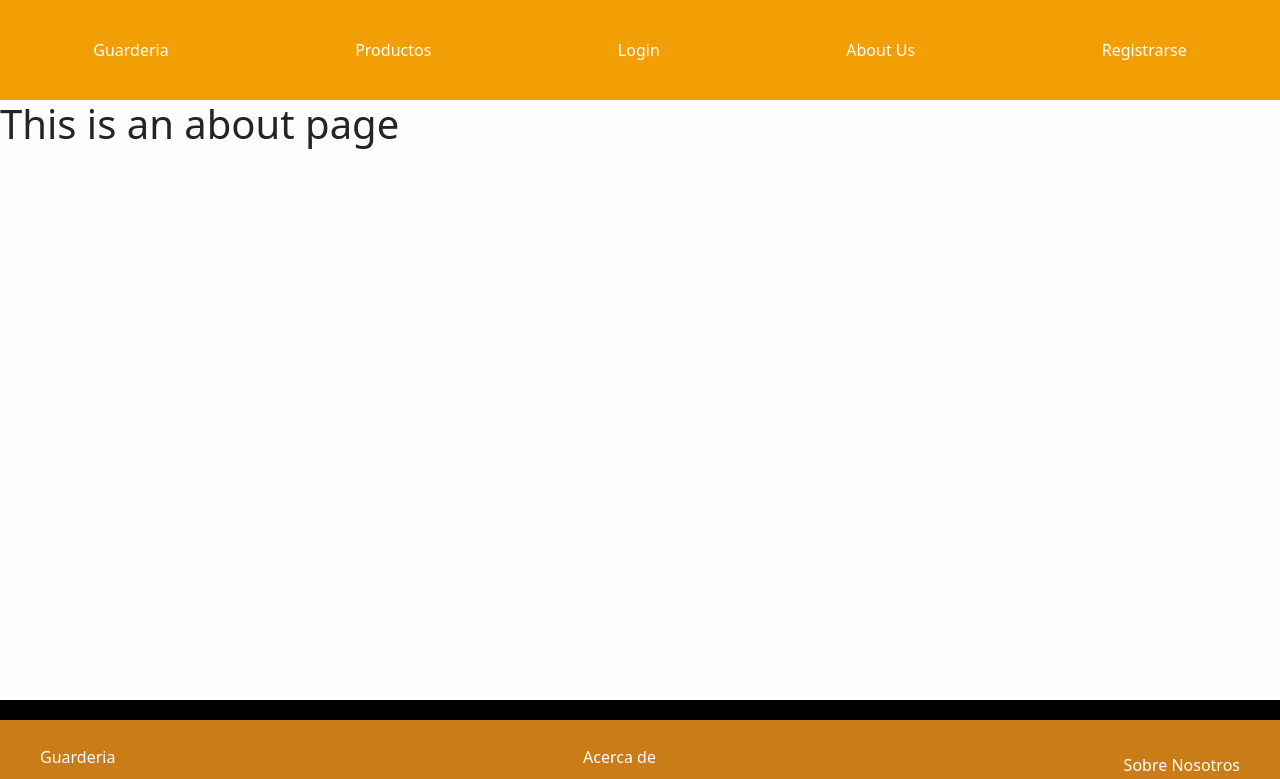
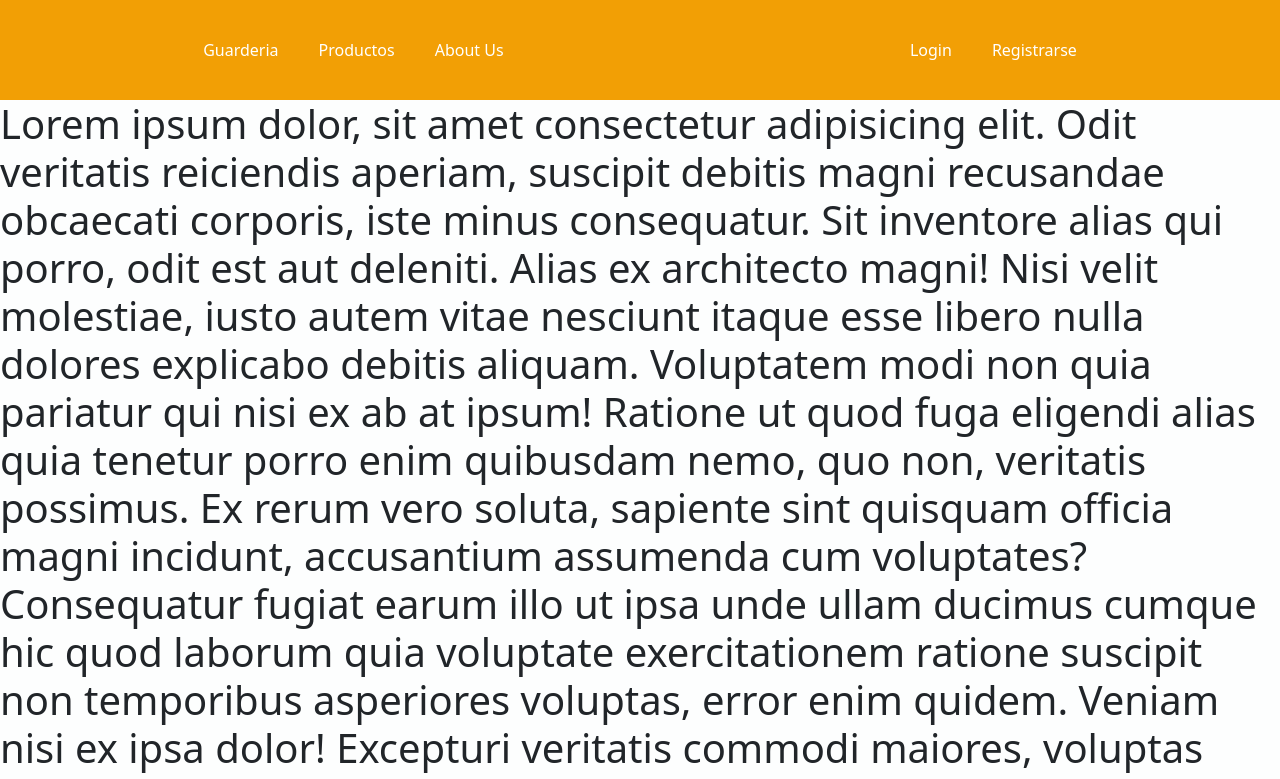
Before and after one commit to paolaflorez09/front-end, a Vue app: page /About in a window 1280 px wide. Shown: the top 779 px of the page. Built offline with nearby package versions, Linux system fonts and the light colour scheme; what @vue/apollo-option would draw is missing.

Commit message:
Footer and header fixed

```diff
--- a/src/App.vue
+++ b/src/App.vue
@@ -3,11 +3,15 @@
 
     <header class="header">
         <nav>
+          <div>
             <button v-on:click="loadHome">Guarderia</button>
             <button v-on:click="loadProducts">Productos</button>
+            <button v-on:click="loadAboutUs">About Us</button>
+          </div>
+          <div>
             <button v-on:click="loadLogIn">Login</button>
-            <button v-on:click="loadAboutUs">About Us</button>
             <button v-on:click="loadAboutUs">Registrarse</button>
+          </div>
         </nav>
     </header>
     <!-- <header>
@@ -115,8 +119,10 @@ export default {
 
 <style>
 
+
   body {
     margin: 0 0 0 0;
+    background-color: #FDFEFE;
   }
 
   header{
@@ -164,21 +170,24 @@ export default {
   }
 
   .main-component{
-    height: 75vh;
+
     margin: 0%;
     padding: 0%;
 
     background: #FDFEFE ;
   }
 
+
   footer{
+
         background-color: #ca7c16;
         margin-top: 25px;
         height: 80px;
-        position: fixed;
+
         padding: 10px 10px 0px 10px;
         bottom: 0;
         width: 100%;
+
     }
   footer div{
         display: flex;
@@ -203,4 +212,8 @@ export default {
 
   }
 
+  html{
+    background-color: white;
+  }
+
 </style>
--- a/src/components/About.vue
+++ b/src/components/About.vue
@@ -1,6 +1,30 @@
 <template>
   <div class="about">
-    <h1>This is an about page</h1>
+    <h1>Lorem ipsum dolor, sit amet consectetur adipisicing elit. Odit veritatis reiciendis aperiam, suscipit debitis magni recusandae obcaecati corporis, iste minus consequatur. Sit inventore alias qui porro, odit est aut deleniti.
+    Alias ex architecto magni! Nisi velit molestiae, iusto autem vitae nesciunt itaque esse libero nulla dolores explicabo debitis aliquam. Voluptatem modi non quia pariatur qui nisi ex ab at ipsum!
+    Ratione ut quod fuga eligendi alias quia tenetur porro enim quibusdam nemo, quo non, veritatis possimus. Ex rerum vero soluta, sapiente sint quisquam officia magni incidunt, accusantium assumenda cum voluptates?
+    Consequatur fugiat earum illo ut ipsa unde ullam ducimus cumque hic quod laborum quia voluptate exercitationem ratione suscipit non temporibus asperiores voluptas, error enim quidem. Veniam nisi ex ipsa dolor!
+    Excepturi veritatis commodi maiores, voluptas magni ullam eum neque totam saepe adipisci molestiae explicabo, perspiciatis necessitatibus sed ipsum beatae optio labore in cupiditate dicta quos dolorum? Nisi illum perferendis quam?
+    Ab eum esse cupiditate placeat tempora repudiandae, tenetur, odio ex eaque vero laboriosam. Provident sit inventore suscipit sed. Nam voluptatibus aliquid sapiente est maxime quae nobis. Officia explicabo velit eligendi.
+    Adipisci nobis laboriosam debitis dolores facilis? Molestias aperiam, temporibus animi distinctio recusandae qui voluptate nam maxime nemo, ab porro ullam sequi. Possimus iste temporibus a minima? Qui, necessitatibus. Quisquam, optio.
+    Vel, assumenda. Veniam exercitationem vero, rem corporis similique, qui quod sint ab dolorum quaerat unde modi. Ipsam, natus, tenetur beatae consequuntur mollitia nihil reprehenderit ipsum sunt quis laboriosam molestiae dicta?
+    Explicabo natus odio consequatur. Earum non facere tempore perferendis harum est porro reprehenderit inventore libero repudiandae! Eos consectetur dolorum et, facere, voluptatum, sunt repudiandae inventore at illum excepturi quod nisi.
+    Commodi, possimus cupiditate? Sed aut in nemo qui impedit earum excepturi nihil dolorum eveniet id ea optio, illum cupiditate harum, fuga error porro libero cum magni eos. Nesciunt, eligendi tempora!
+    Perspiciatis blanditiis, pariatur nam quaerat ut minus adipisci cum nemo, veniam numquam incidunt eaque consequatur, excepturi praesentium eveniet corporis porro dolor exercitationem voluptatum eligendi! Molestiae quod sed rerum ullam alias.
+    Doloribus exercitationem, quos hic tempore repudiandae quibusdam accusantium quisquam adipisci dolores voluptates doloremque perspiciatis? Deleniti eos dolor quibusdam a, quis itaque, adipisci nihil ipsam beatae cumque enim id temporibus quam.
+    Repudiandae et facere ex recusandae laudantium amet ad quam qui maiores, nisi doloribus illo quae distinctio ut, commodi itaque dolorum porro. Maxime mollitia eaque, sint fuga perspiciatis ratione eligendi blanditiis?
+    Asperiores fuga, vel ullam similique perspiciatis quos quas! Numquam nisi provident voluptates amet corrupti eveniet modi, maiores eaque totam possimus iusto quia quis deleniti sint vitae? Dolores autem repellendus et.
+    Numquam aut aspernatur nesciunt amet animi eos explicabo eius blanditiis reiciendis odio non id mollitia nam, fugiat iusto harum quas vitae nobis ut a aliquam laudantium fuga autem. Aspernatur, minima!This is an about page</h1>
+    Lorem ipsum dolor sit amet consectetur adipisicing elit. Maiores iusto laborum repellat laudantium voluptates doloribus soluta. Aspernatur eos similique repellendus quis odit, incidunt sapiente amet eaque totam obcaecati. Quos, aut?
+    Harum necessitatibus accusantium quod perferendis repellendus doloribus numquam minima aut repudiandae incidunt, natus officiis quas et sunt veritatis, iste ipsum exercitationem magni earum! Porro voluptatum voluptates sapiente, dignissimos ab incidunt.
+    Quidem qui ex corrupti possimus expedita, distinctio voluptatibus, omnis dolor voluptatem assumenda quas ut facilis est vel suscipit veniam quaerat ullam! Ipsam, facilis libero? Commodi at adipisci soluta eum quia!
+    Tenetur voluptate beatae consequatur rerum similique quis quasi sunt tempora, obcaecati dolores esse veritatis, atque molestias quae unde fugiat rem suscipit, odit nisi quas quidem saepe adipisci. Quae, impedit deserunt.
+    Accusamus, vero numquam. Molestias ab saepe cupiditate eveniet aut cum quis explicabo accusamus ex odio praesentium rem architecto voluptas iure modi accusantium doloribus autem debitis eaque natus cumque, provident et.
+    Debitis necessitatibus consequatur eligendi optio placeat expedita consectetur numquam! Sed, neque amet fuga autem reprehenderit quas sunt nostrum ab ducimus vero ut inventore explicabo cumque magni molestiae? Quae, dicta doloremque.
+    Sequi ducimus maxime tenetur iusto commodi in quos, ratione, a quas voluptatum unde exercitationem animi dolores deserunt sed delectus reprehenderit laudantium fuga modi excepturi corrupti quidem minus eius. Amet, illum.
+    Esse quaerat error voluptate consectetur labore, odit aliquid sed adipisci temporibus laborum! Tenetur fuga animi similique eum a odio distinctio, est vero ipsum. Aperiam sint ad praesentium nostrum nihil vero?
+    Itaque iusto dolores quo sunt mollitia. Non, quidem veritatis ducimus hic ad distinctio quam eius sequi saepe enim reprehenderit. Fugiat cum quos, aperiam expedita aliquid consequatur incidunt pariatur assumenda dolores.
+    Incidunt consectetur tempora non error aspernatur, quos pariatur natus odit suscipit delectus debitis rerum nemo in dolor saepe quod at. Quis debitis quisquam quo nostrum sit architecto ut, sapiente iste.
   </div>
 </template>
 
--- a/src/components/Home.vue
+++ b/src/components/Home.vue
@@ -26,7 +26,7 @@
     </p>
   </div>
 </div>
-
+<br>
 </template>
 
 
@@ -54,7 +54,7 @@ export default {
       helvetica neue, helvetica, Ubuntu, roboto, noto, segoe ui, arial, sans-serif;
     color: #444;
     background-color: #ffffff;
-    position: absolute;
+
 
     overflow: hidden;
     animation: spin var(--duration) var(--delay) linear infinite;
--- a/src/components/LogIn.vue
+++ b/src/components/LogIn.vue
@@ -35,7 +35,8 @@ export default {
         padding: 0%;
         height: 100%;
         width: 100%;
-
+        padding-top:250px ;
+        padding-bottom: 250px ;
         display: flex;
         justify-content: center;
         align-items: center;
@@ -92,4 +93,6 @@ color: #00152b;
     background: rgb(86, 192, 100);
     border: 1px solid #00152b;
 }
+
+
 </style>
--- a/src/components/Products.vue
+++ b/src/components/Products.vue
@@ -169,5 +169,7 @@
     padding-right: 1rem;
     }
 
-
+    html {
+        background-color: white;
+    }
 </style>
```
Also changed, not shown: 1 other file (tests, documents, lock files or other folders).
